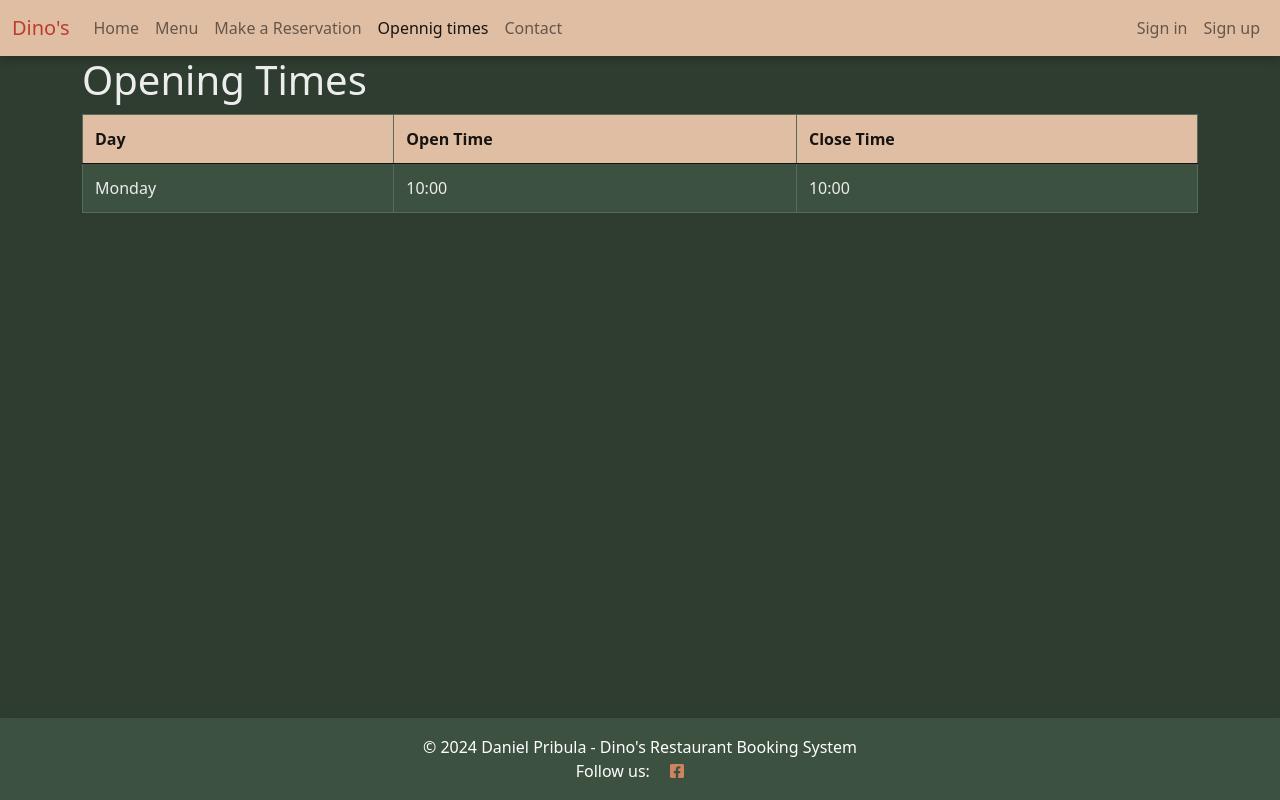
After one commit to houndhunger/django-restaurant-web-and-booking, a Django app: page /open/ in a window 1280 px wide. The commit adds this page. Run offline with Django 4.2, Linux system fonts and the light colour scheme; tables that the repository leaves empty hold one stand-in row (values such as "Sample post").

Commit message:
show Opennig times table in nav & My Reservations

```diff
--- a/booking/admin.py
+++ b/booking/admin.py
@@ -103,7 +103,7 @@ Admin Configuration for Reservations
 """
 @admin.register(Reservation)
 class ReservationAdmin(admin.ModelAdmin):
-    list_display = ('user', 'reservation_date', 'guest_count', 'status', 'assigned_tables', 'created_on')
+    list_display = ('user', 'reservation_date', 'reservation_end_date', 'guest_count', 'status', 'assigned_tables', 'created_on')
     search_fields = ['user__username', 'reservation_date', 'guest_count', 'status']
 
     # Order of filters in the admin panel, with dropdowns for Hour, Table Number, and Zone
--- a/booking/models.py
+++ b/booking/models.py
@@ -98,8 +98,9 @@ class Reservation(models.Model):
     user = models.ForeignKey(User, on_delete=models.CASCADE)
     guest_count = models.PositiveIntegerField()
     reservation_date = models.DateTimeField()
+    reservation_end_date = models.DateTimeField(null=True, blank=True)
     duration = models.DurationField(default=timedelta(hours=2))
-    tables = models.ManyToManyField(Table)  # Multiple tables can be reserved for one reservation
+    tables = models.ManyToManyField(Table)
     note = models.TextField(blank=True, null=True)
     status = models.IntegerField(choices=RESERVATION_STATUS_CHOICES, default=0)
     created_on = models.DateTimeField(auto_now_add=True)
--- a/booking/templates/booking/reservation_make_edit.html
+++ b/booking/templates/booking/reservation_make_edit.html
@@ -12,6 +12,7 @@
     <div class="row">
         <div class="col-md-8 mt-3 offset-md-2">
             <h1 class="mb-4">{{ header }}</h1>
+            {% include 'partials/opening_time_table.html' %}
             <form method="post" class="reservation-form">
                 {% csrf_token %}
 
--- a/booking/utils/reservation_utils.py
+++ b/booking/utils/reservation_utils.py
@@ -30,6 +30,7 @@ def handle_reservation_logic(form, user, original_reservation):
     try:
         time_span = ReservationTimeSpan.objects.get(guest_count=guest_count)
         reservation_end = reservation_date + time_span.duration  # Use the duration from ReservationTimeSpan
+        reservation.reservation_end_date = reservation_end
     except ReservationTimeSpan.DoesNotExist:
         form.add_error(None, 'Please contact the restaurant for large party sizes.')
         return None, None  # Return early to display the form error
--- a/codestar/urls.py
+++ b/codestar/urls.py
@@ -17,7 +17,7 @@ Including another URLconf
 from django.contrib import admin
 from django.urls import include, path
 from django.views.generic import RedirectView
-from .views import RestaurantMenuView, HomeView
+from .views import HomeView, RestaurantMenuView, OpeningTimesView
 from . import views
 
 # for debug toolbar
@@ -32,6 +32,7 @@ urlpatterns = [
     path("", include("booking.urls"), name='booking-urls'),
     path('welcome/', HomeView.as_view(), name='welcome'),
     path('menu/', RestaurantMenuView.as_view(), name='restaurant_menu'),
+    path('open/', OpeningTimesView.as_view(), name='opening_times'),
     path('contact/', views.contact, name='contact'),
 ]
 
--- a/codestar/views.py
+++ b/codestar/views.py
@@ -2,9 +2,8 @@ from django.shortcuts import render
 from django.core.mail import send_mail
 from django.conf import settings
 from django.http import HttpResponse
-from django.views.generic import TemplateView
-#from .models import SiteSettings
-from booking.models import SiteSettings
+from django.views.generic import TemplateView, ListView
+from booking.models import SiteSettings, OpeningTime
 
 """
 View to welcome which is now home - index.html
@@ -61,3 +60,19 @@ def contact(request):
     return render(request, 'restaurant/contact.html', {
         'site_settings': site_settings,
     })
+
+
+class OpeningTimesView(ListView):
+    model = OpeningTime
+    template_name = 'restaurant/opening_times.html'
+    context_object_name = 'opening_times'
+
+    def get_context_data(self, **kwargs):
+        context = super().get_context_data(**kwargs)
+        context['opening_times'] = self.get_queryset()
+        context['show_opening_time_table'] = True  # Control table visibility
+        context['loaded_through_opening_times'] = True  # Control sumary visibility - details and sumary will be hidden
+        return context
+
+    def get_queryset(self):
+        return OpeningTime.objects.all().order_by('day_of_week')
--- a/static/css/style.css
+++ b/static/css/style.css
@@ -1,21 +1,30 @@
 /* Define CSS Variables */
 :root {
     /* colour palete */
-    --colour-1: #2E3D30; /* hsl(128, 14%, 21%) */
-    --colour-1B: #3d5140; /* hsl(128, 14%, 28%) */
-    --colour-3B: #576b5a; /* hsl(128, 10%, 38%) */
-    --colour-2: #ce845f; /* hsl(20, 53%, 59%) */
-    --colour-3: #bd3c2e; /* hsl(6, 61%, 46%) */
-    --colour-4: #e0bea4; /* hsl(26, 49%, 76%) */
-    --colour-4B: #51463d; /* hsl(27, 14%, 28%) */
-    --colour-5: #ab9b59; /* hsl(48, 33%, 51%) */
+    --colour-1: #2E3D30;
+    /* hsl(128, 14%, 21%) */
+    --colour-1B: #3d5140;
+    /* hsl(128, 14%, 28%) */
+    --colour-3B: #576b5a;
+    /* hsl(128, 10%, 38%) */
+    --colour-2: #ce845f;
+    /* hsl(20, 53%, 59%) */
+    --colour-3: #bd3c2e;
+    /* hsl(6, 61%, 46%) */
+    --colour-4: #e0bea4;
+    /* hsl(26, 49%, 76%) */
+    --colour-4B: #51463d;
+    /* hsl(27, 14%, 28%) */
+    --colour-5: #ab9b59;
+    /* hsl(48, 33%, 51%) */
 
     /* colour variables */
     --page-bg-colour: var(--colour-1);
     --light-txt-colour: #ededed;
     --accent-1-colour: var(--colour-2);
     --accent-2-colour: var(--colour-3);
-    --head-bg-colour: var(--colour-4);;
+    --head-bg-colour: var(--colour-4);
+    ;
     --content-bg-colour: var(--colour-1B);
     --content-bg-colour-alt1: var(--colour-4B);
     --main-border: var(--colour-3B);
@@ -251,7 +260,6 @@ button,
 .login-form,
 .signup-form,
 .reservation-form {
-    max-width: 600px;
     margin-bottom: 20px;
     padding: 30px;
     background-color: var(--content-bg-colour);
@@ -340,3 +348,55 @@ button,
     border-radius: 0px;
 
 }
+
+/* Opening Time table & Table Styles */
+.table {
+    width: 100%;
+    margin: 20px 0;
+    background-color: var(--content-bg-colour);
+    color: var(--light-txt-colour);
+    border-collapse: collapse;
+}
+
+.table th,
+.table td {
+    padding: 12px;
+    border: 1px solid var(--main-border);
+    text-align: left;
+}
+
+.table th {
+    background-color: var(--head-bg-colour);
+    color: rgba(0, 0, 0, .9);
+}
+
+/* Hide the table by default */
+.opening-time-table {
+    display: none;
+}
+
+/* Class to show the table when needed */
+.show-opening-time-table {
+    display: table;
+    /* Show the table */
+}
+
+.opening-times-section {
+    margin: 20px 0;
+    /* Adjust as needed */
+}
+
+.opening-time-title {
+    cursor: pointer;
+    /* Change cursor to indicate it's clickable */
+    margin-bottom: 10px;
+    /* Space below the title */
+    font-size: 1.5rem;
+    /* Adjust font size */
+}
+
+/* Add spacing above the table */
+.opening-time-table {
+    margin-top: 10px;
+    /* Space above the table */
+}
--- a/templates/base.html
+++ b/templates/base.html
@@ -1,6 +1,7 @@
 {% load static %}
 {% url 'home' as home_url %}
 {% url 'restaurant_menu' as restaurant_menu_url %}
+{% url 'opening_times' as opening_times_url %}
 {% url 'contact' as contact_url %}
 {% url 'account_login' as login_url %}
 {% url 'account_signup' as signup_url %}
@@ -91,6 +92,10 @@
                     </li>
                     {% endif %}
                     <li class="nav-item">
+                        <a class="nav-link {% if request.path == opening_times_url %}active{% endif %}"
+                            href="{% url 'opening_times' %}">Opennig times</a>
+                    </li>
+                    <li class="nav-item">
                         <a class="nav-link {% if request.path == contact_url %}active{% endif %}"
                             href="{% url 'contact' %}">Contact</a>
                     </li>
--- /dev/null
+++ b/templates/partials/opening_time_table.html
@@ -0,0 +1,28 @@
+
+<!-- Opennig Time Table Section -->
+{% if not loaded_through_opening_times %}
+<details class="opening-times-section" open>
+        <summary class="opening-time-title">Opening Times</summary>
+{% endif %}
+    <table class="table opening-time-table {% if show_opening_time_table %}show-opening-time-table{% endif %}">
+
+        <thead>
+            <tr>
+                <th>Day</th>
+                <th>Open Time</th>
+                <th>Close Time</th>
+            </tr>
+        </thead>
+        <tbody>
+            {% for opening_time in opening_times %}
+            <tr>
+                <td>{{ opening_time.get_day_of_week_display }}</td>
+                <td>{{ opening_time.open_time|time:"H:i" }}</td>
+                <td>{{ opening_time.close_time|time:"H:i" }}</td>
+            </tr>
+            {% endfor %}
+        </tbody>
+    </table>
+{% if not loaded_through_opening_times %}
+</details>
+{% endif %}
--- a/templates/restaurant/contact.html
+++ b/templates/restaurant/contact.html
@@ -9,7 +9,6 @@
             <p class="lead">We'd love to hear from you!</p>
         </div>
     </div>
-    {% include 'partials/contact_info.html' %}
     <!-- Side-by-Side Form and Google Maps Section -->
     <div class="row justify-content-center my-5">
         <!-- Contact Form -->
@@ -56,7 +55,6 @@
             </div>
         </div>
     </div>
-
-
+    {% include 'partials/contact_info.html' %}
 </div>
 {% endblock %}
--- /dev/null
+++ b/templates/restaurant/opening_times.html
@@ -0,0 +1,8 @@
+{% extends "base.html" %}
+
+{% block content %}
+<div class="container">
+    <h1>Opening Times</h1>
+{% include 'partials/opening_time_table.html' %}
+</div>
+{% endblock %}
```
Also changed, not shown: booking/views.py (+7 -1 lines), booking/migrations/0019_reservation_reservation_end_date.py (added).
